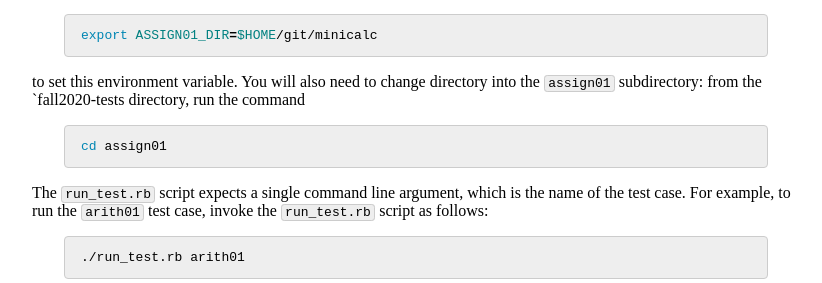
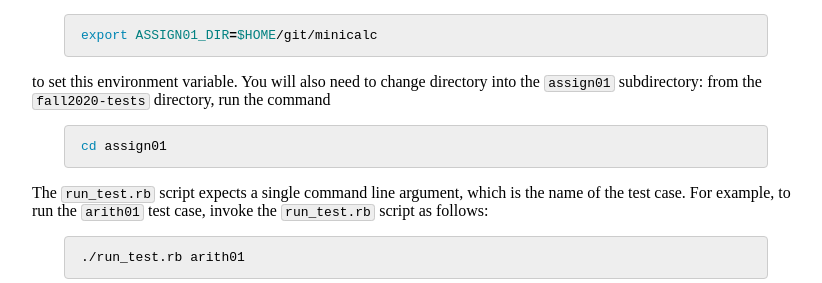
Before and after one commit to jhucompilers/fall2020, a Jekyll site: the page built from assign/assign01.md, in a window 1280 px wide and 900 px high, scrolled down 2863 px. Shown: the part 470-753 px from the top of the window, without its empty margins (224-1046 px from the left). Built offline with Jekyll 4.4.1, drawn with Linux system fonts in a browser that asks for light colours.

Commit message:
formatting fix

````diff
--- a/assign/assign01.md
+++ b/assign/assign01.md
@@ -150,7 +150,7 @@ The tests for this assignment are in the `assign01` subdirectory.  Each test cas
 export ASSIGN01_DIR=$HOME/git/minicalc
 ```
 
-to set this environment variable.  You will also need to change directory into the `assign01` subdirectory: from the `fall2020-tests directory, run the command
+to set this environment variable.  You will also need to change directory into the `assign01` subdirectory: from the `fall2020-tests` directory, run the command
 
 ```bash
 cd assign01
````
